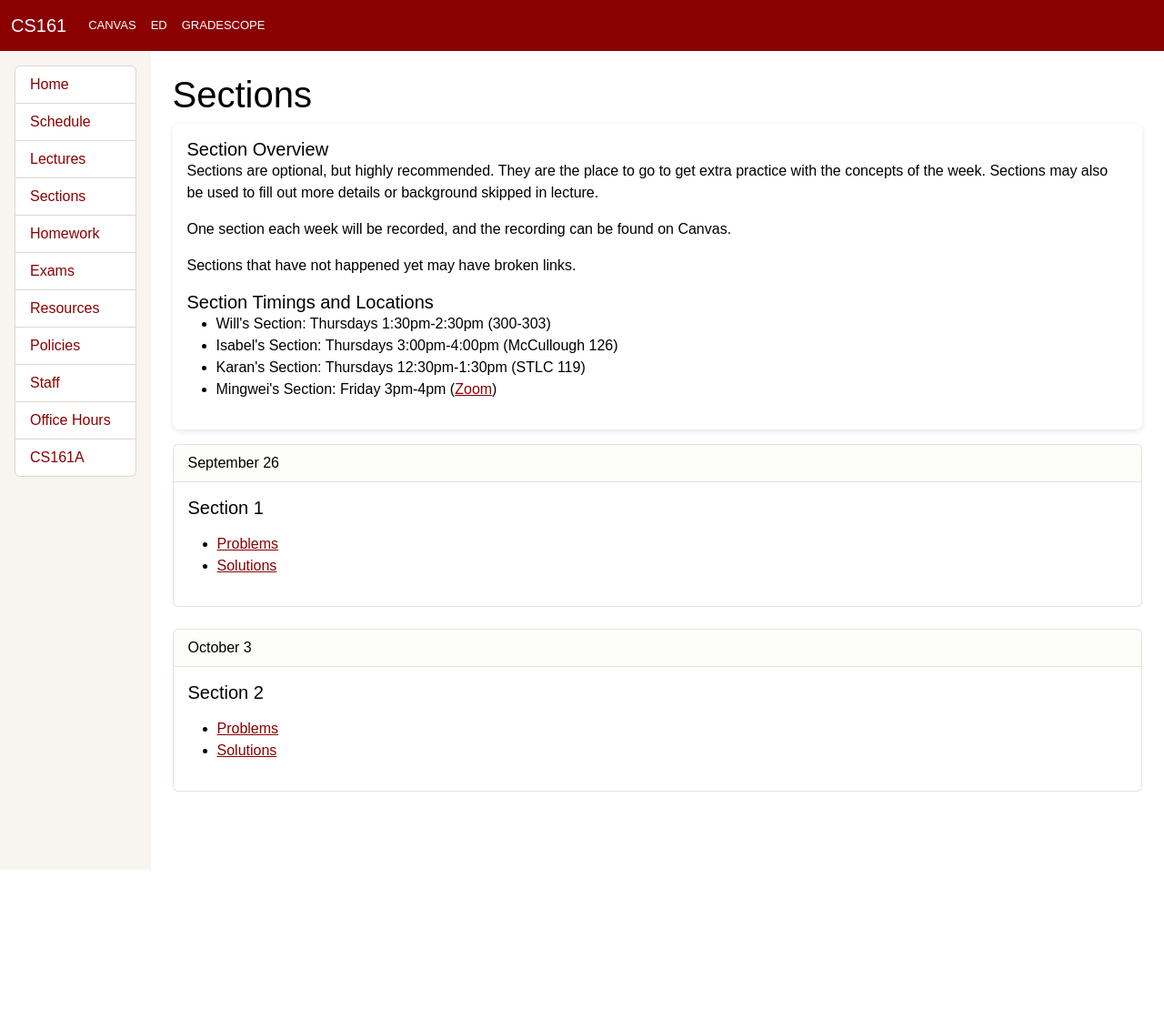
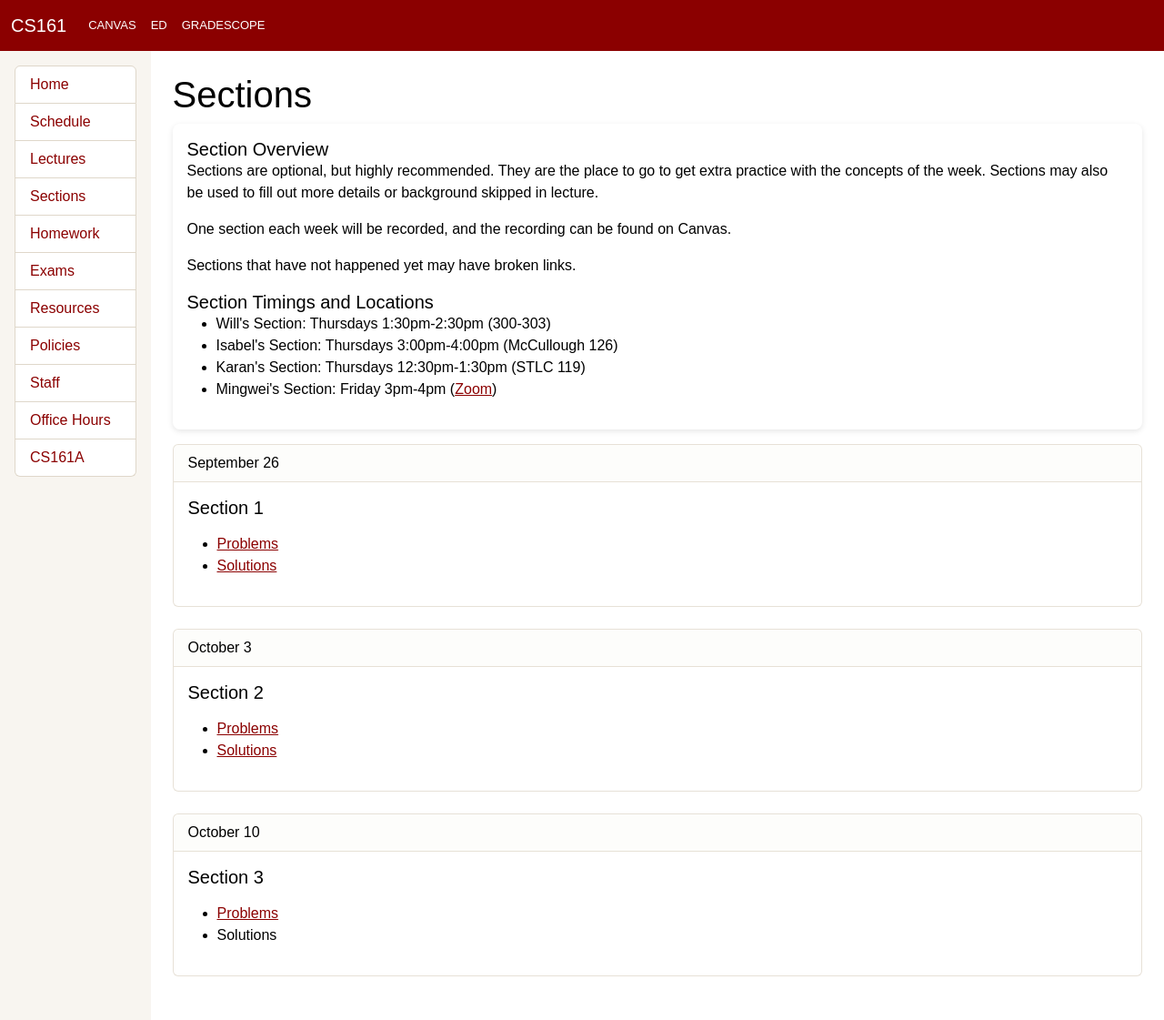
Before and after one commit to cs161-stanford/cs161-stanford.github.io, a Jekyll site: the page built from sections.md, in a window 1280 px wide. Shown: the whole page at 91% size. Built offline with Jekyll 4.4.1, drawn with Linux system fonts in a browser that asks for light colours; nearby versions of some CDN libraries; before the commit the page ends 956 px from its top, so only the background shows below that.

Commit message:
added section 3

```diff
--- a/sections.md
+++ b/sections.md
@@ -56,3 +56,18 @@
 </p>
   </div>
 </div>
+
+<div class="card mb-4">
+  <div class="card-header">
+    October 10
+  </div>
+  <div class="card-body">
+    <h5 class="card-title">Section 3</h5>
+    <p class="card-text">
+	<ul>
+	<li> <a href="/assets/sections/worksheets/Section-3-Worksheet.pdf">Problems</a> </li>
+  <li> Solutions </li>
+	</ul>
+</p>
+  </div>
+</div>
```
Also changed, not shown: 1 other file.
